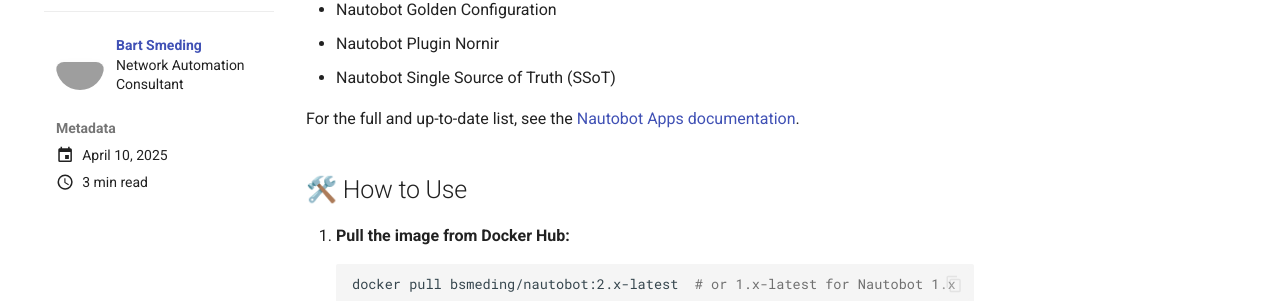
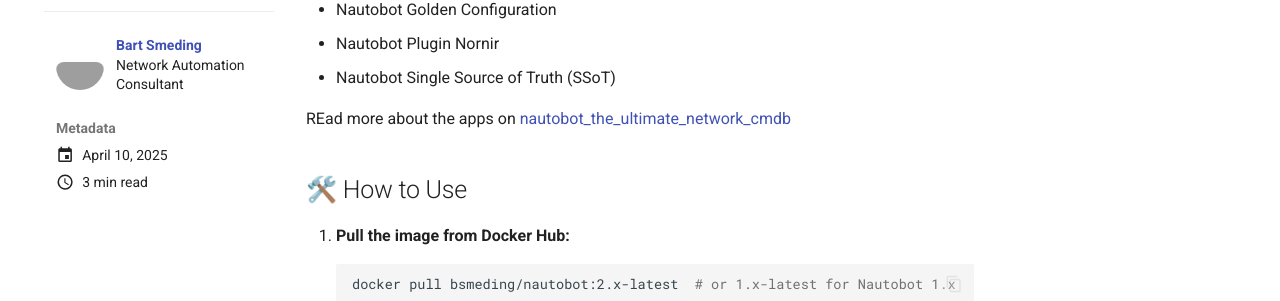
Before and after one commit to bsmeding/bsmeding.github.io, an MkDocs documentation site: the page built from docs/blog/posts/2025/2025-04-10-nautobot-docker-apps.md, in a window 1280 px wide and 900 px high, scrolled down 948 px. Shown: the part 151-452 px from the top of the window. Built offline with MkDocs 1.6.1 and Material for MkDocs 9.7.7, drawn with Linux system fonts in a browser that asks for light colours; comment, search, counter and statistics services are not loaded; grey boxes are pictures that could not be loaded.

Commit message:
more drafting the nzth

```diff
--- a/docs/blog/posts/2025/2025-04-10-nautobot-docker-apps.md
+++ b/docs/blog/posts/2025/2025-04-10-nautobot-docker-apps.md
@@ -39,7 +39,7 @@
 * Nautobot Plugin Nornir
 * Nautobot Single Source of Truth (SSoT)
 
-For the full and up-to-date list, see the [Nautobot Apps documentation](https://docs.nautobot.com/projects/core/en/stable/apps/).
+REad more about the apps on [nautobot_the_ultimate_network_cmdb](/nautobot_the_ultimate_network_cmdb/)
 
 ## 🛠️ How to Use
 1. **Pull the image from Docker Hub:**
```
